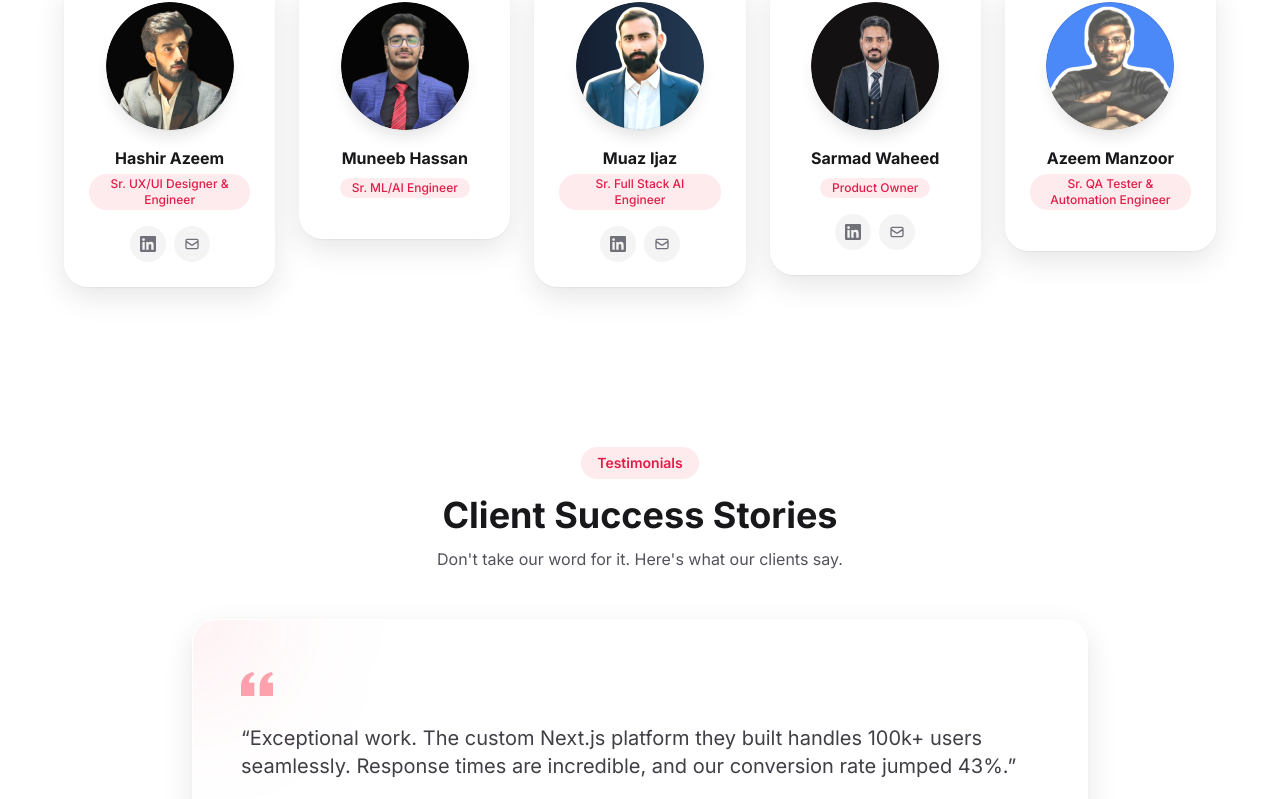
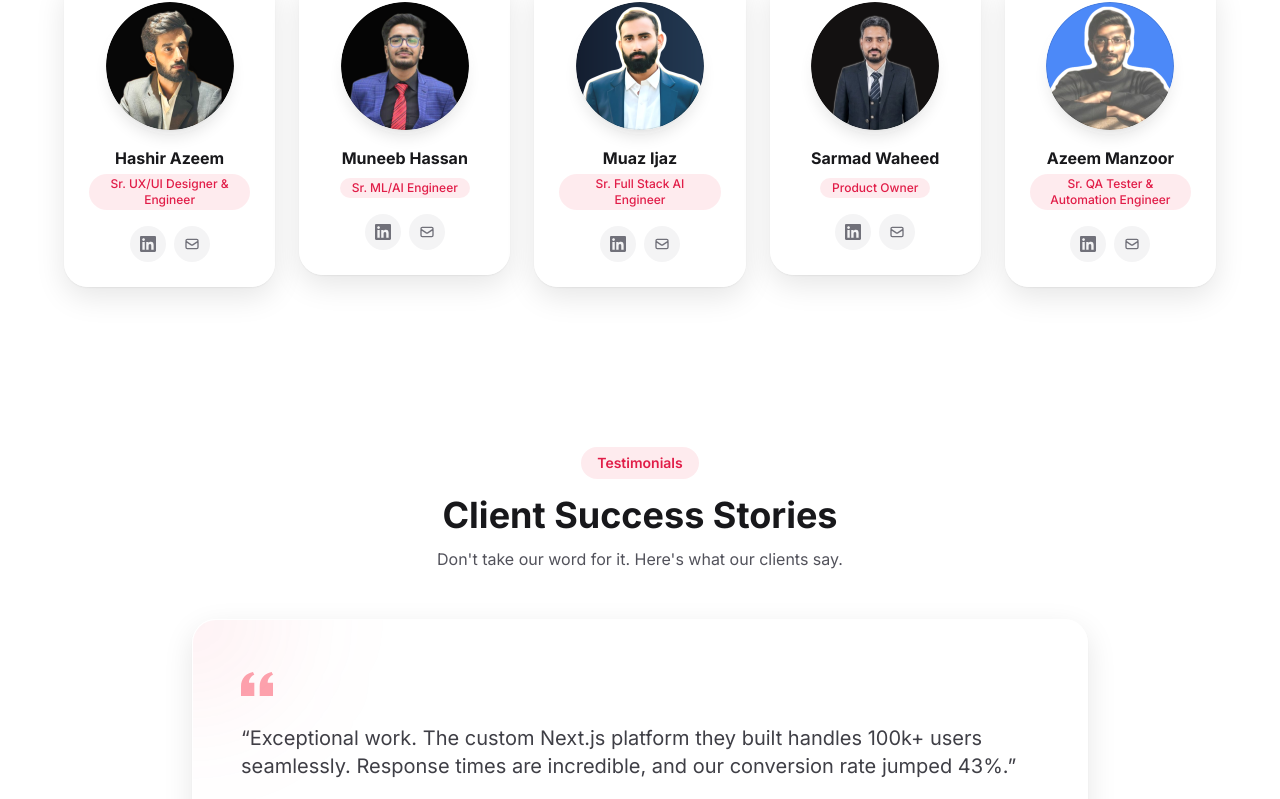
Before and after one commit to muazz056/Alpha-Mates-Agency, a Next.js app: page / in a window 1280 px wide. Shown: the part 8196-8995 px from the top of the page. Built offline with nearby package versions, Linux system fonts and the light colour scheme.

Commit message:
add team

```diff
--- a/src/components/sections/Team.tsx
+++ b/src/components/sections/Team.tsx
@@ -23,8 +23,8 @@ const teamMembers = [
     name: 'Muneeb Hassan',
     role: 'Sr. ML/AI Engineer',
     image: '/muneeb-ai-engineer.png',
-    email: null,
-    linkedin: null,
+    email: 'muneebhassanmalik@gmail.com',
+    linkedin: 'https://www.linkedin.com/in/muneeb-hassan-a3a99224a',
   },
   {
     name: 'Hashir Azeem',
@@ -37,8 +37,8 @@ const teamMembers = [
     name: 'Azeem Manzoor',
     role: 'Sr. QA Tester & Automation Engineer',
     image: '/azeem-QA.png',
-    email: null,
-    linkedin: null,
+    email: 'datapirate56@gmail.com',
+    linkedin: 'https://www.linkedin.com/in/azeem-manzoor-36a739233/',
   },
 ];
 
```
